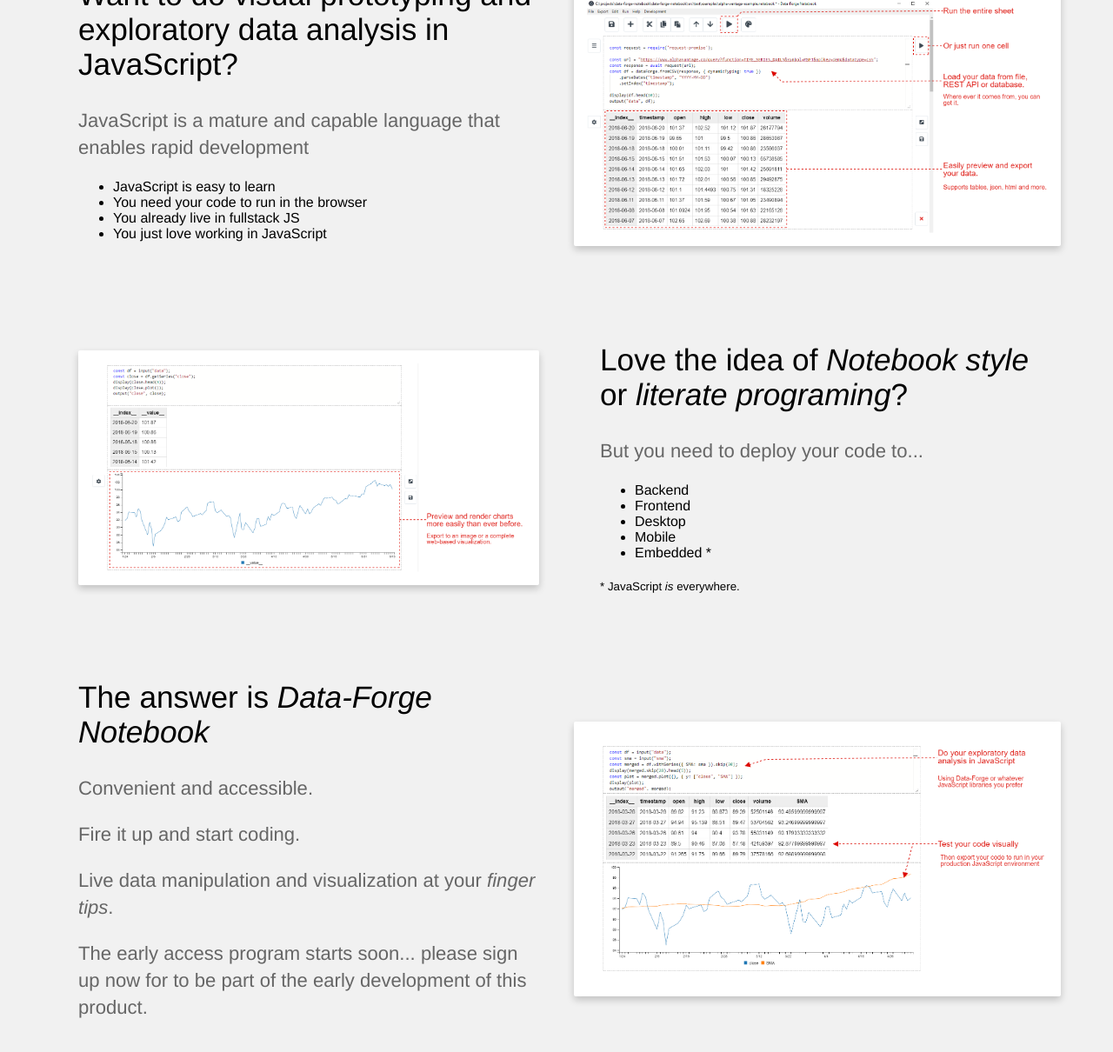
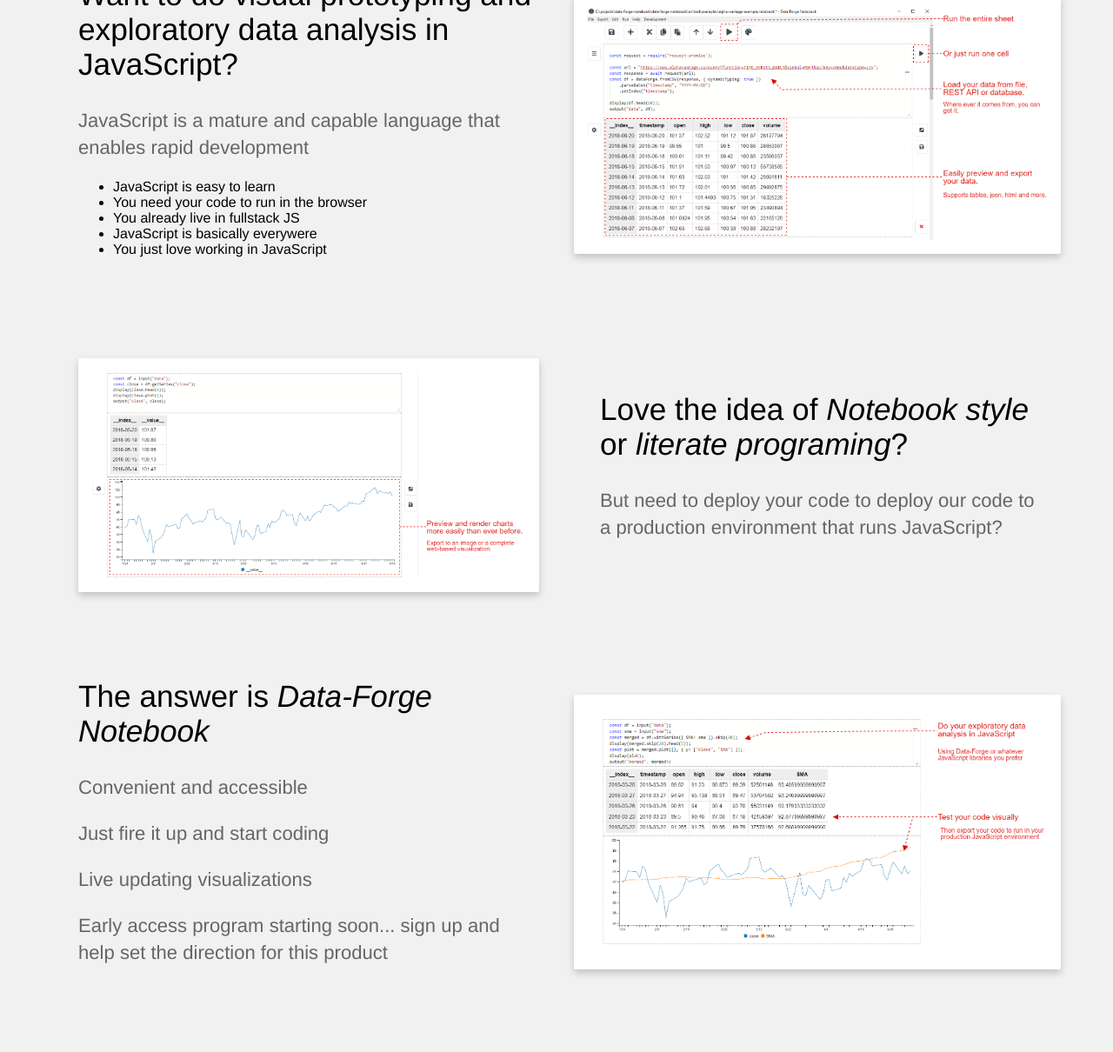
Before and after one commit to ashleydavis/data-forge-notebook-landing-page, a Jekyll site: the page built from index.html, in a window 1280 px wide and 1400 px high, scrolled down 1214 px, cut to the strip 0-1308 px from the top of the window. Shown: the top 1210 px of the strip at 87% size. Built offline with Jekyll 4.4.1, drawn with Linux system fonts in a browser that asks for light colours.

Commit message:
Some more tweaks.

```diff
--- a/index.html
+++ b/index.html
@@ -23,6 +23,7 @@
                     <li>JavaScript is easy to learn</li>
                     <li>You need your code to run in the browser</li>
                     <li>You already live in fullstack JS</li>
+                    <li>JavaScript is basically everywere</li>
                     <li>You just love working in JavaScript</li>
                 </ul>
 			</div>
@@ -36,15 +37,7 @@
 		<div class="container flex">
 			<div class="text editable" style="padding-left: 80px;">
 				<h2>Love the idea of <i>Notebook style</i> or <i>literate programing</i>?</h2>
-                <p>But you need to deploy your code to...</p>
-                <ul>
-                    <li>Backend</li>
-                    <li>Frontend</li>
-                    <li>Desktop</li>
-                    <li>Mobile</li>
-                    <li>Embedded *</li>
-                </ul>
-                <sub>* JavaScript <i>is</i> everywhere.</sub>
+                <p>But need to deploy your code to deploy our code to a production environment that runs JavaScript?</p>
 			</div>
 			<div class="image">
                 <a target="_blank" href="/images/screenshots/Screenshot_2.png"><img src="/images/screenshots/Screenshot_2.png" alt="Screenshot" class="screenshot editable" /></a>
@@ -56,10 +49,10 @@
 		<div class="container flex">
 			<div class="text editable">
                 <h2>The answer is <i>Data-Forge Notebook</i></h2>
-                <p>Convenient and accessible.</p>
-                <p>Fire it up and start coding.</p>
-                <p>Live data manipulation and visualization at your <i>finger tips</i>.</p>
-				<p>The early access program starts soon... please sign up now for to be part of the early development of this product.</p>
+                <p>Convenient and accessible</p>
+                <p>Just fire it up and start coding</p>
+                <p>Live updating visualizations</p>
+				<p>Early access program starting soon... sign up and help set the direction for this product</p>
 			</div>
 			<div class="image">
                 <a target="_blank" href="/images/screenshots/Screenshot_3.png"><img src="/images/screenshots/Screenshot_3.png" alt="Screenshot" class="screenshot editable" /></a>
```
